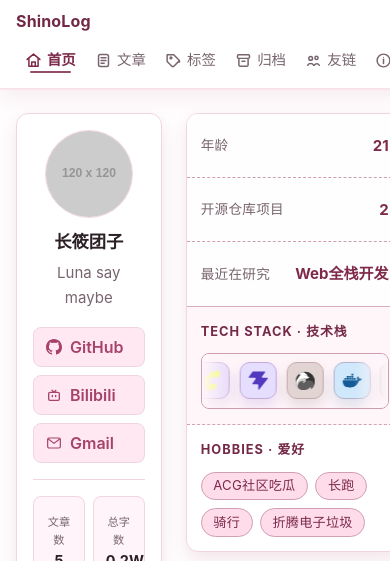
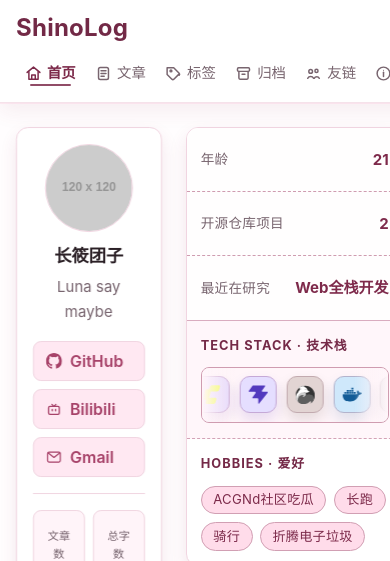
Before and after one commit to Nishimiyaamako/Shino-s-Personal-Blog, a website built with Vite: page frontend/index.html in a window 390 px wide. Shown: the top 561 px of the page. Built offline with nearby package versions, Linux system fonts and the light colour scheme; placeholder pictures from the web are drawn by us; files whose address does not match are found by name.

Commit message:
0.6.9调整bar布局

```diff
--- a/frontend/src/data/home-intro-panel.ts
+++ b/frontend/src/data/home-intro-panel.ts
@@ -35,5 +35,5 @@ export const HOME_INTRO_PANEL_CONFIG: HomeIntroPanelConfig = {
     { key: 'vim', label: 'Vim' },
     { key: 'photoshop', label: 'Photoshop' }
   ],
-  hobbies: ['ACG社区吃瓜', '长跑', '骑行', '折腾电子垃圾']
+  hobbies: ['ACGNd社区吃瓜', '长跑', '骑行', '折腾电子垃圾']
 };
--- a/frontend/src/main.ts
+++ b/frontend/src/main.ts
@@ -74,6 +74,7 @@ function renderApp(): void {
   const hasPostTocRail = route.path === '/posts/:slug';
   const hasPostThemeRail = route.path === '/posts';
   const hasFloatingScrollTopButton = shouldRenderFloatingScrollTopButton(route.path);
+  const headerClassName = 'site-header site-header--wide';
   const mainClassName = hasProfileCard
     ? `site-main site-main--with-profile${hasPostTocRail ? ' site-main--with-post-toc' : ''}${hasPostThemeRail ? ' site-main--with-post-theme' : ''}`
     : 'site-main';
@@ -92,7 +93,7 @@ function renderApp(): void {
   appElement.innerHTML = `
 <a class="skip-link" href="#main-content">跳到正文</a>
 <div class="app-shell">
-  <header class="site-header">
+  <header class="${headerClassName}">
     <div class="site-header-inner">
       <a href="/" class="brand" data-link>
         <strong>${SITE_TITLE}</strong>
--- a/frontend/src/pages/archive.ts
+++ b/frontend/src/pages/archive.ts
@@ -37,11 +37,8 @@ export const renderArchivePage: PageRenderer = () => {
 
   return `
 <section class="page page-archive">
-  <header class="page-header">
-    <p>共 ${archiveTimeline.totalPosts} 篇文章，记录一路走过的脚印。</p>
-  </header>
-  ${
-    archiveTimeline.years.length
+
+  ${archiveTimeline.years.length
       ? `<section class="archive-timeline" aria-label="文章归档时间线">
           ${timelineGroupsHtml}
           <p class="archive-timeline-end"><span class="archive-timeline-end-dot" aria-hidden="true"></span><span>旅途的开始</span></p>
--- a/frontend/src/styles/global.css
+++ b/frontend/src/styles/global.css
@@ -32,6 +32,11 @@
   --space-6: 2rem;
 
   --profile-sticky-top: 96px;
+  --layout-narrow: min(760px, calc(100% - 2rem));
+  --layout-wide: min(1280px, calc(100% - 2rem));
+  --content-width: var(--layout-narrow);
+  --profile-width: clamp(204px, 18vw, 240px);
+  --header-left-col: calc((var(--layout-wide) - var(--content-width)) / 2);
 
   --motion-duration-feedback: 140ms;
   --motion-duration-state: 240ms;
@@ -156,7 +161,6 @@ a:hover {
     0 8px 20px color-mix(in srgb, var(--accent-berry) 8%, transparent);
 }
 
-.site-header-inner,
 .site-main,
 .site-footer {
   width: min(760px, calc(100% - 2rem));
@@ -164,27 +168,31 @@ a:hover {
 }
 
 .site-header-inner {
+  width: var(--layout-wide);
+  margin-inline: auto;
   display: grid;
-  grid-template-columns: minmax(0, 1fr) auto minmax(0, 1fr);
+  grid-template-columns: var(--header-left-col) var(--content-width) minmax(0, 1fr);
   align-items: center;
   column-gap: clamp(0.75rem, 1.6vw, 1.1rem);
   min-height: 62px;
-  padding-inline: clamp(0.15rem, 1vw, 0.55rem);
+  padding-inline: 0;
 }
 
 .brand {
   grid-column: 1;
-  justify-self: start;
+  justify-self: end;
+  width: var(--profile-width);
   min-width: 0;
   display: inline-flex;
   flex-direction: column;
   gap: 2px;
+  text-align: center;
   color: inherit;
   text-decoration: none;
 }
 
 .brand strong {
-  font-size: 1rem;
+  font-size: 1.5rem;
   letter-spacing: 0.01em;
   color: color-mix(in srgb, var(--accent-berry) 72%, var(--text));
 }
@@ -196,12 +204,13 @@ a:hover {
 
 .site-nav {
   grid-column: 2;
-  justify-self: center;
+  justify-self: stretch;
   display: flex;
   align-items: center;
   flex-wrap: nowrap;
-  width: max-content;
+  width: 100%;
   max-width: 100%;
+  justify-content: space-between;
   gap: clamp(0.12rem, 0.6vw, 0.34rem);
   overflow-x: auto;
   scrollbar-width: none;
@@ -1743,11 +1752,9 @@ a:hover {
 
 .motion-profile-edge-enter {
   opacity: 0;
-  transform: translate3d(
-    var(--motion-profile-edge-translate-x, calc(var(--motion-profile-edge-distance) * -1)),
-    calc(var(--motion-distance-enter) * 0.35),
-    0
-  );
+  transform: translate3d(var(--motion-profile-edge-translate-x, calc(var(--motion-profile-edge-distance) * -1)),
+      calc(var(--motion-distance-enter) * 0.35),
+      0);
   will-change: transform, opacity;
 }
 
@@ -1901,7 +1908,7 @@ a:hover {
 .archive-posts-container {
   display: flex;
   flex-direction: column;
-  gap: var(--space-2);
+  gap: var(--space-5);
 }
 
 .archive-post-item {
@@ -2713,8 +2720,23 @@ a:hover {
 
 @media (max-width: 960px) {
   .site-header-inner {
+    width: var(--layout-narrow);
+    grid-template-columns: minmax(0, 1fr) auto minmax(0, 1fr);
+    padding-inline: clamp(0.15rem, 1vw, 0.55rem);
     min-height: 58px;
     column-gap: var(--space-3);
+  }
+
+  .brand {
+    width: auto;
+    justify-self: start;
+    text-align: left;
+  }
+
+  .site-nav {
+    justify-self: center;
+    width: max-content;
+    justify-content: flex-start;
   }
 
   .site-nav a {
```
Lines whose indentation alone changed are shown as unchanged.
